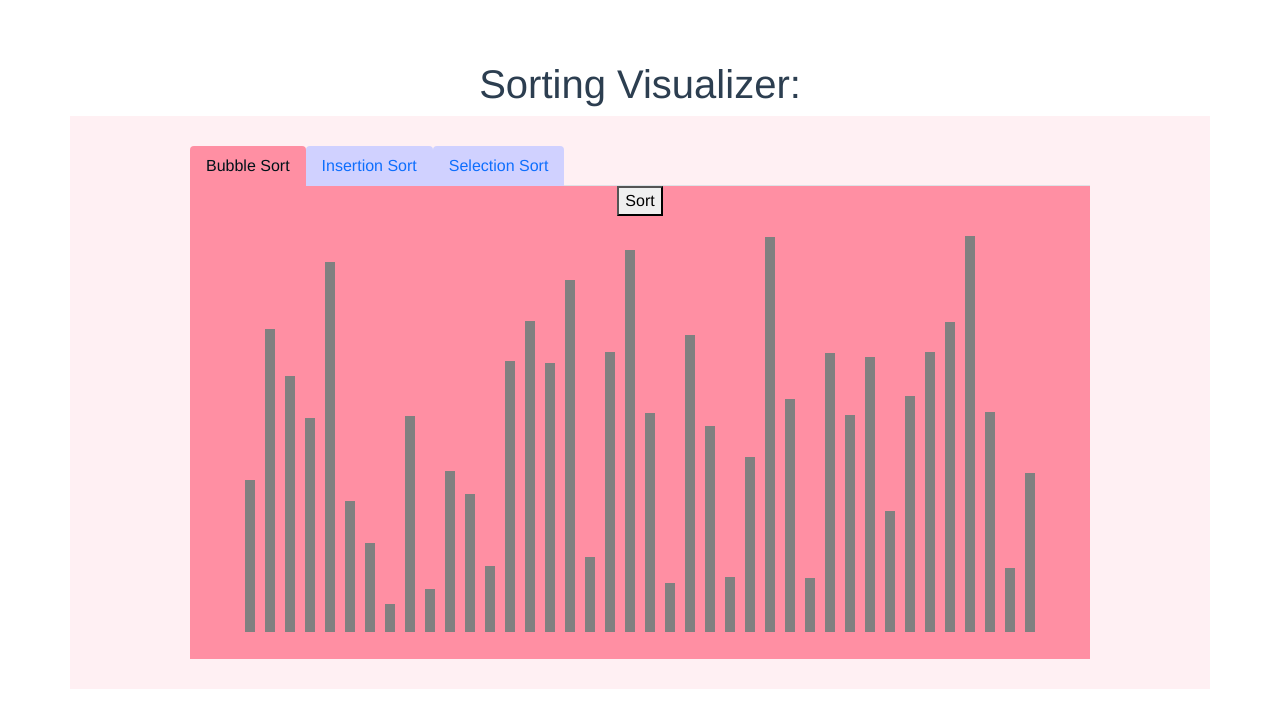
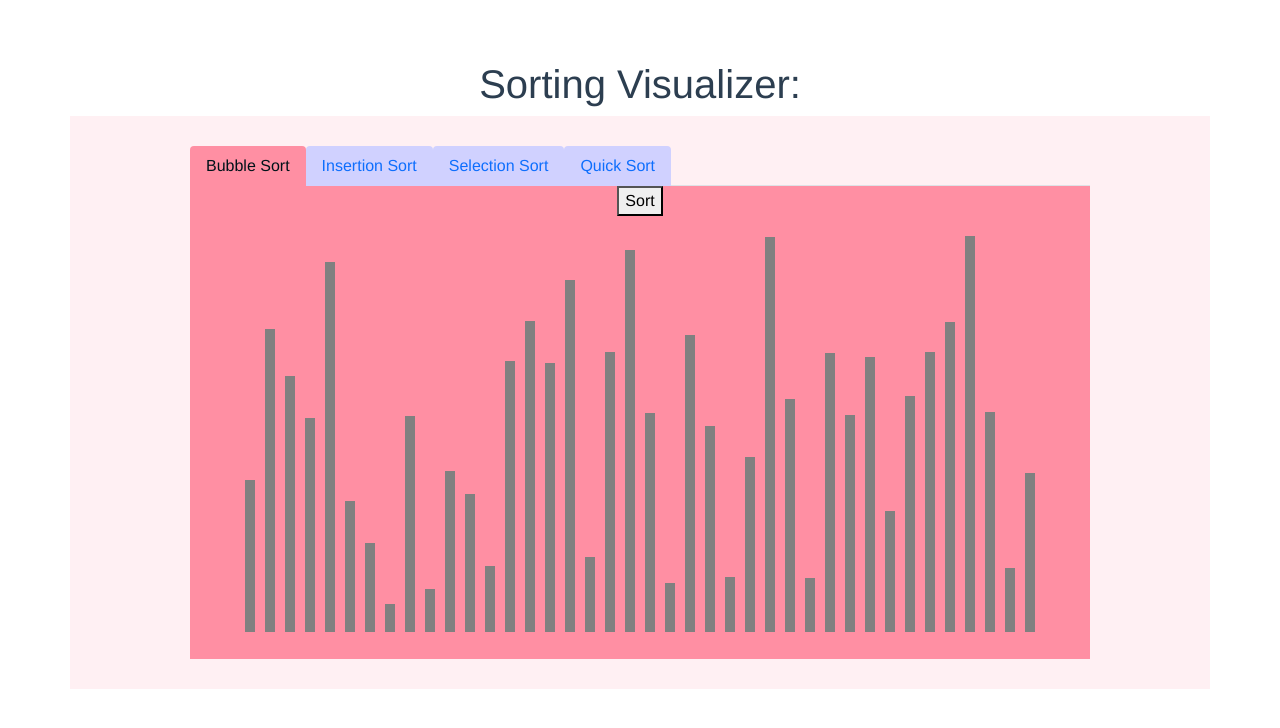
Before and after one commit to josevenzke/sorting-algorithms, a Vue app in the folder sorting-visualizer/: page / in a window 1280 px wide. Shown: the top 728 px of the page. Built offline with nearby package versions, Linux system fonts and the light colour scheme.

Commit message:
created new tab for quicksort

```diff
--- a/sorting-visualizer/src/components/Tabs.vue
+++ b/sorting-visualizer/src/components/Tabs.vue
@@ -9,6 +9,9 @@
             </li>
             <li class="nav-item">
                 <a class="nav-link" @click="activateTab('selection')" :class="{active: isActive('selection')}">Selection Sort</a>
+            </li>
+            <li class="nav-item">
+                <a class="nav-link" @click="activateTab('quick')" :class="{active: isActive('quick')}">Quick Sort</a>
             </li>
         </ul>
     </div>
```
